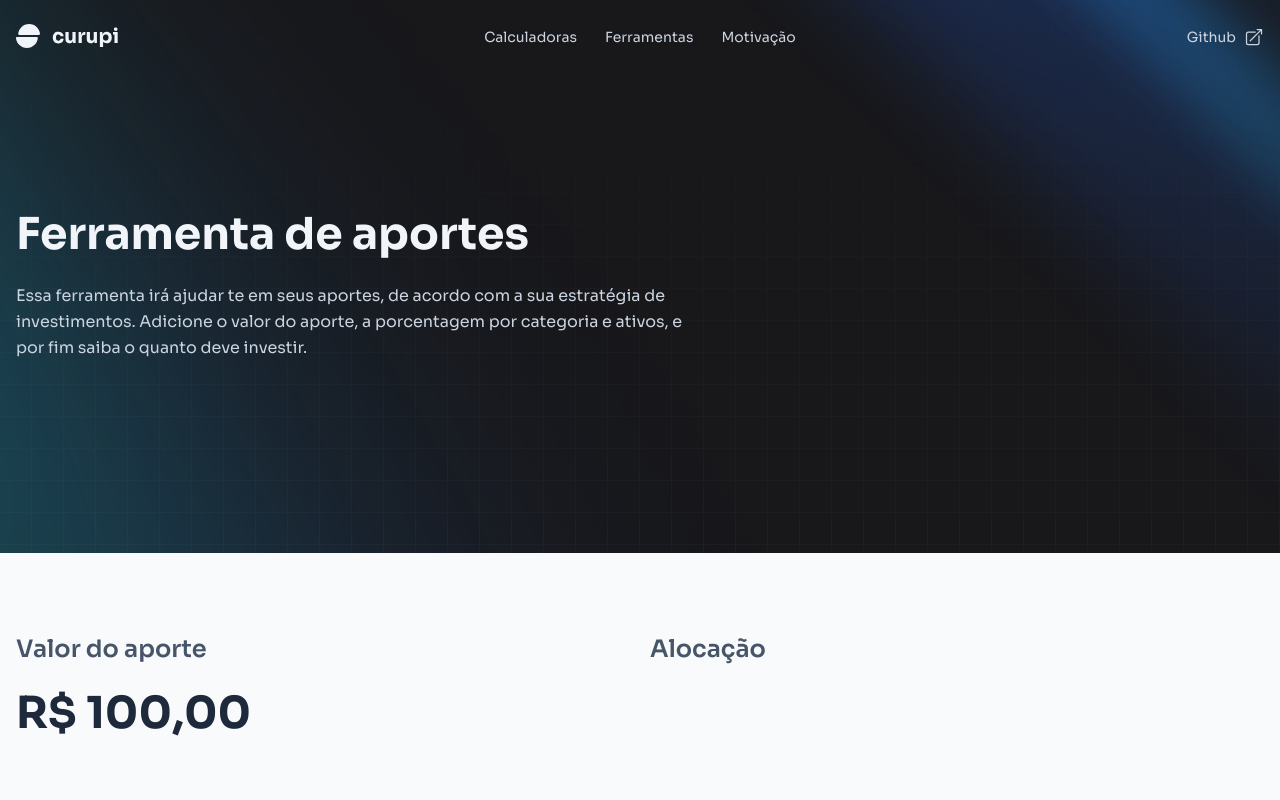
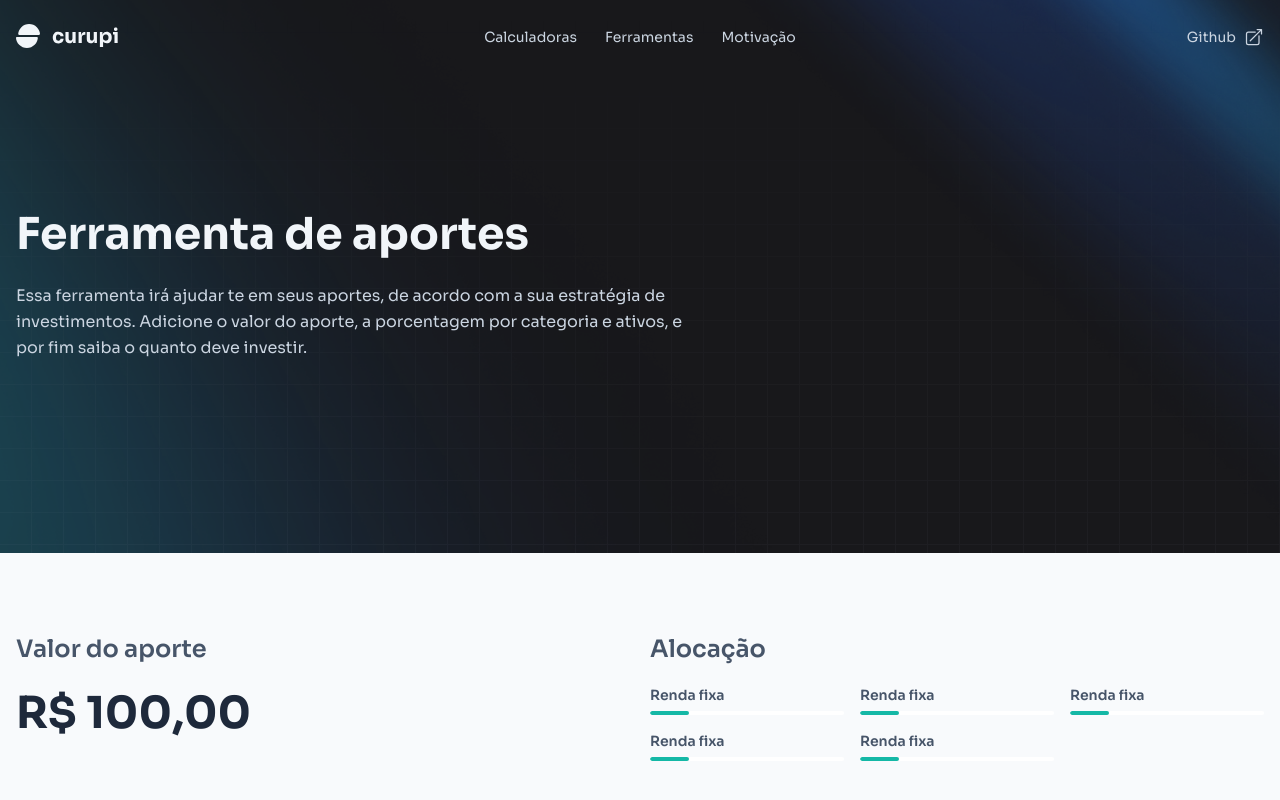
Before and after one commit to MathPSantos/curupi, a Next.js app: page /ferramentas/aporte in a window 1280 px wide. Shown: the top 800 px of the page. Built offline with nearby package versions, Linux system fonts and the light colour scheme.

Commit message:
feat: add Progress component

```diff
--- /dev/null
+++ b/src/components/common/Progress.tsx
@@ -0,0 +1,26 @@
+import { AriaProgressBarProps, useProgressBar } from "react-aria";
+
+interface ProgressProps extends AriaProgressBarProps {
+  className?: string;
+  color?: string;
+}
+
+export const Progress = ({ className, ...props }: ProgressProps) => {
+  const { value = 0, minValue = 0, maxValue = 100 } = props;
+
+  let percentage = (value - minValue) / (maxValue - minValue);
+  let barWidth = `${Math.round(percentage * 100)}%`;
+
+  const { progressBarProps } = useProgressBar(props);
+
+  return (
+    <div {...progressBarProps} className="w-full">
+      <div className="h-1 w-full bg-white rounded-full overflow-hidden">
+        <div
+          style={{ width: barWidth }}
+          className="h-full bg-teal-500 rounded-full"
+        />
+      </div>
+    </div>
+  );
+};
--- a/src/components/common/index.ts
+++ b/src/components/common/index.ts
@@ -1 +1,2 @@
 export * from "./form";
+export * from "./Progress";
--- a/src/pages/ferramentas/aporte.tsx
+++ b/src/pages/ferramentas/aporte.tsx
@@ -1,7 +1,7 @@
 import Head from "next/head";
 
 import { Beams, Header } from "@components/layout";
-import { NumberField, PriceField } from "@components/common";
+import { NumberField, PriceField, Progress } from "@components/common";
 
 export default function FinancialSupport() {
   return (
@@ -55,6 +55,16 @@ export default function FinancialSupport() {
                 <h2 className="font-semibold text-slate-600 text-2xl">
                   Alocação
                 </h2>
+                <div className="mt-5 grid grid-cols-3 gap-4">
+                  {Array.from({ length: 5 }).map((_, i) => (
+                    <div className="flex flex-col gap-1.5" key={i}>
+                      <strong className="text-slate-600 text-sm font-semibold">
+                        Renda fixa
+                      </strong>
+                      <Progress value={20} />
+                    </div>
+                  ))}
+                </div>
               </div>
             </div>
 
@@ -75,8 +85,8 @@ export default function FinancialSupport() {
                   <div className="flex items-center">
                     <NumberField
                       label="Alocação"
-                      minValue={1}
-                      maxValue={0.01}
+                      maxValue={1}
+                      minValue={0.01}
                       formatOptions={{ style: "percent", signDisplay: "never" }}
                     />
                   </div>
```
